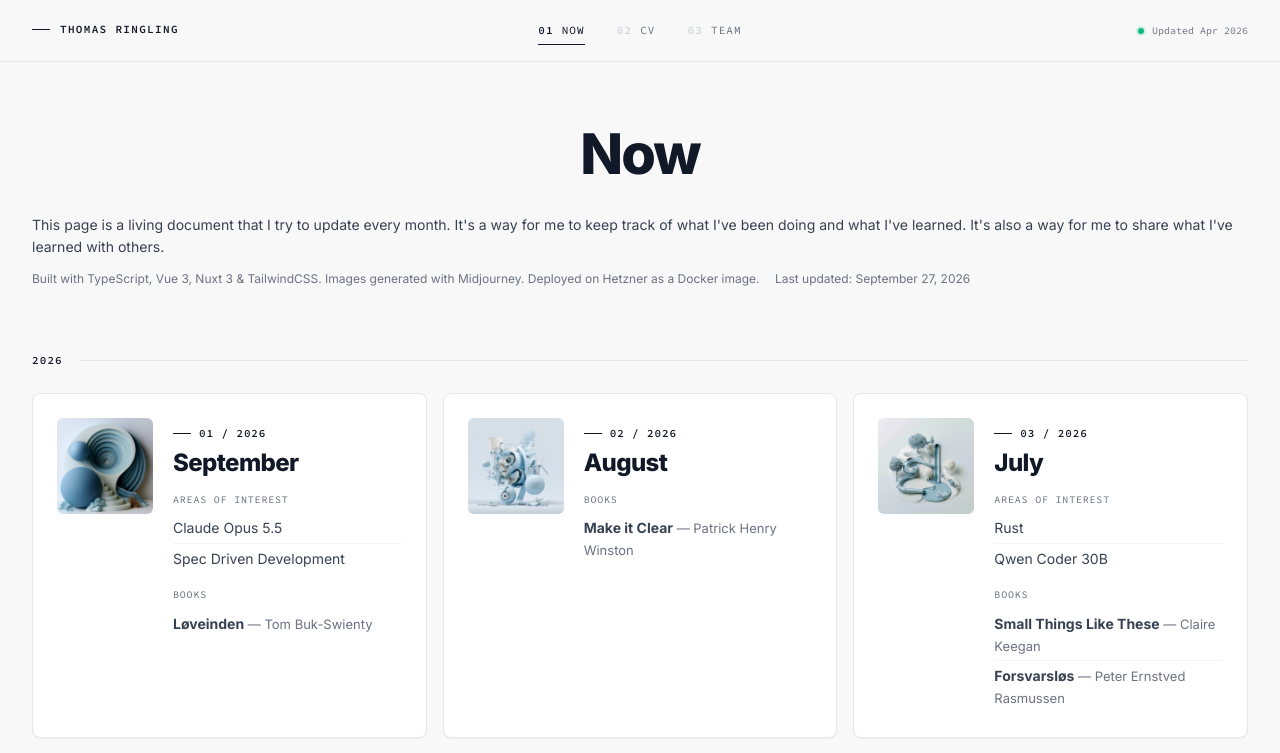
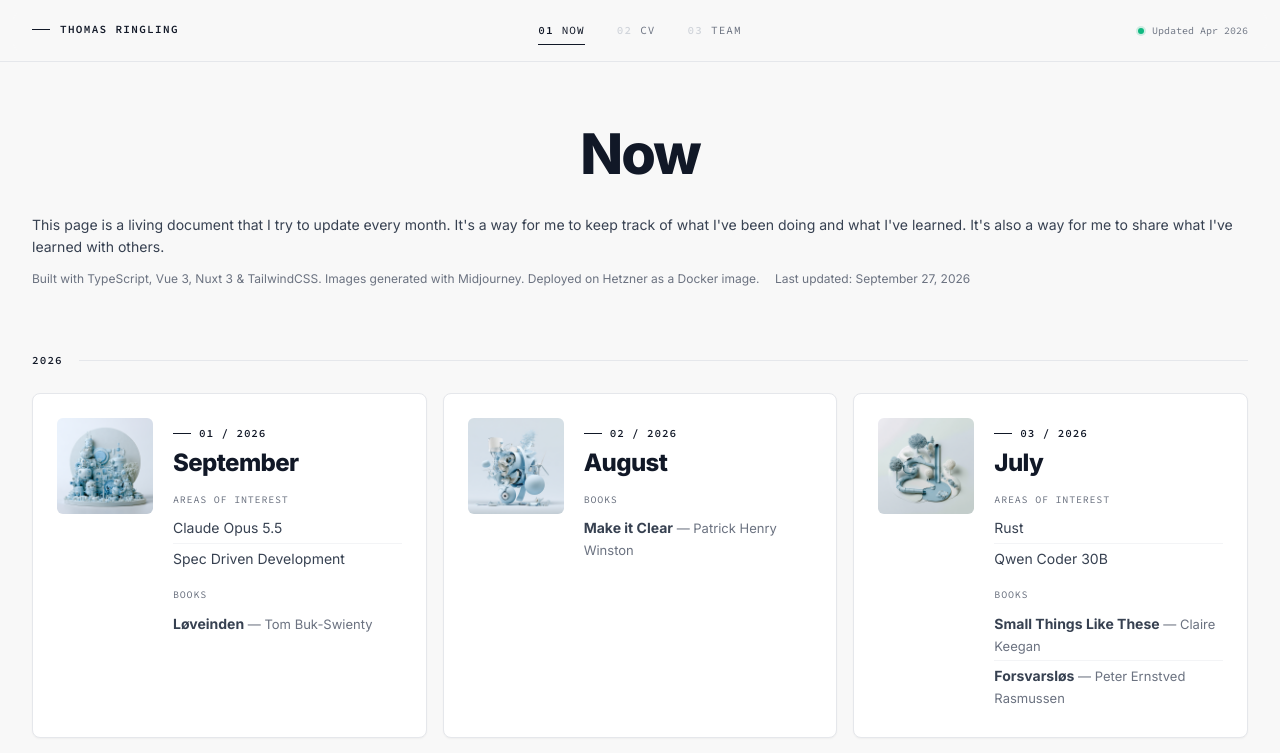
Before and after one commit to ringling/nuxt_ringling_info, a Nuxt app: page /now in a window 1280 px wide. Shown: the top 753 px of the page. Built offline with nearby package versions, Linux system fonts and the light colour scheme.

Commit message:
Add September 2026 image to now page
Co-Authored-By: Claude Sonnet 4.6 <noreply@anthropic.com>

```diff
--- a/pages/now.vue
+++ b/pages/now.vue
@@ -85,7 +85,7 @@ function getYear(month: string): string {
 const cards: NowEntry[] = [
   {
     month: 'September 2026',
-    img: '/img/TODO.jpg',
+    img: '/img/september_2026.png',
     interests: ['Claude Opus 5.5', 'Spec Driven Development'],
     books: [
       { title: 'Løveinden', author: 'Tom Buk-Swienty' },
```
Also changed, not shown: public/img/september_2026.png (added).
